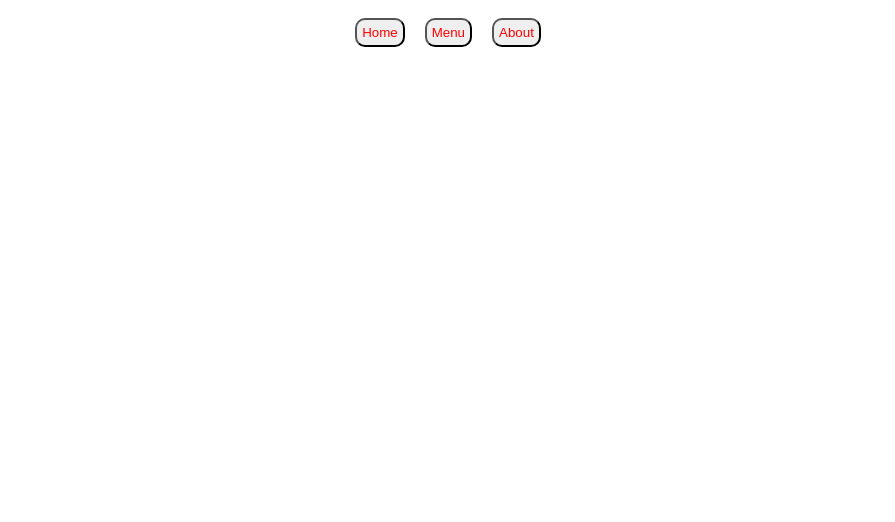
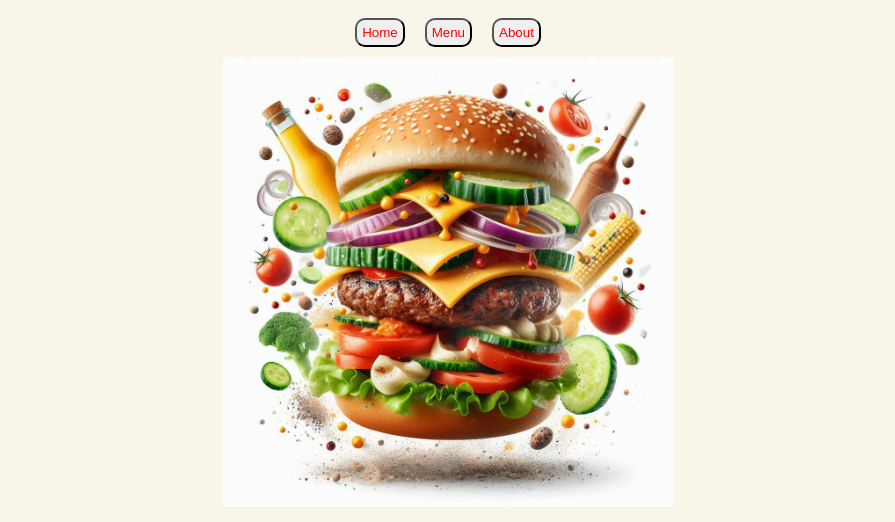
Before and after one commit to earnBill/OdinProjectRestaurantPage, a website built with webpack: page src/index.html in a window 1280 px wide. Shown: the top 522 px of the page, without its empty margins (192-1087 px from the left). Built offline with nearby package versions, Linux system fonts and the light colour scheme.

Commit message:
fix homepage

```diff
--- a/src/home.js
+++ b/src/home.js
@@ -1,3 +1,23 @@
 const msg = () => console.log('home');
+const content = document.querySelector('#content');
 
-export {msg};
+function createHomePage () {
+  const image = document.createElement('img');
+  const para = document.createElement('p');
+  const h1 = document.createElement('h1');
+
+  image.src = '/pics/homeBurger.jpg';
+  image.classList.add('home-image');
+  console.log('create Homepage');
+
+  h1.textContent = 'The best burgers in town';
+  para.textContent = 'Delves into the Joy of Burger Craftsmanship, Inspiring Enthusiasts to Savor the Complex Flavors and Rich Aromas in Every Bite.';
+
+  content.appendChild(image);
+  content.appendChild(h1);
+  content.appendChild(para);
+}
+
+
+
+export {msg, createHomePage};
--- a/src/index.js
+++ b/src/index.js
@@ -1,5 +1,6 @@
 import './style.css';
-import {msg} from './home.js'
+import {msg, createHomePage} from './home.js'
 
 console.log('Aloha!!!!!!!!!');
 msg();
+createHomePage();
--- a/src/style.css
+++ b/src/style.css
@@ -1,3 +1,6 @@
+body {
+    background-color: #f9f5e9;
+}
 nav {
     display: flex;
     flex-direction: row;
@@ -13,3 +16,13 @@ button {
 button:hover {
     background-color: lightgrey;
 }
+
+.home-image {
+    width: 450px;
+}
+
+#content {
+    display: flex;
+    flex-direction: column;
+    align-items:  center;
+}
```
Also changed, not shown: pics/VeggieBurger.jpg (added), pics/baconBurger.jpg (added), pics/bbqBurger.jpg (added), pics/classicBurger.jpg (added), pics/homeBurger.jpg (added), pics/onionBurger.jpg (added), pics/spicyBurger.jpg (added).
